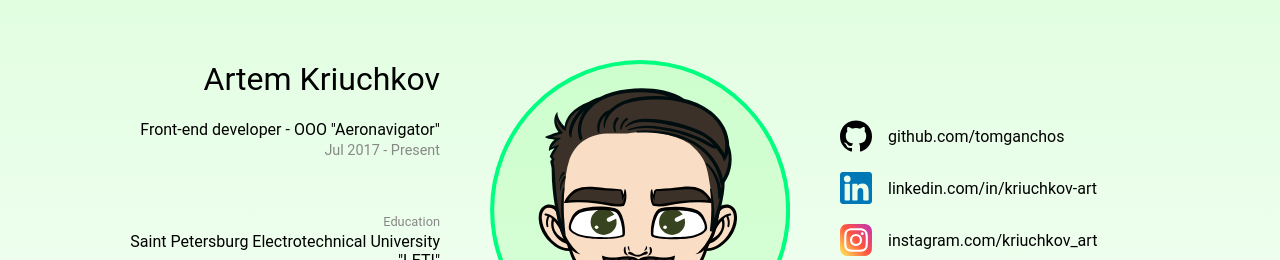
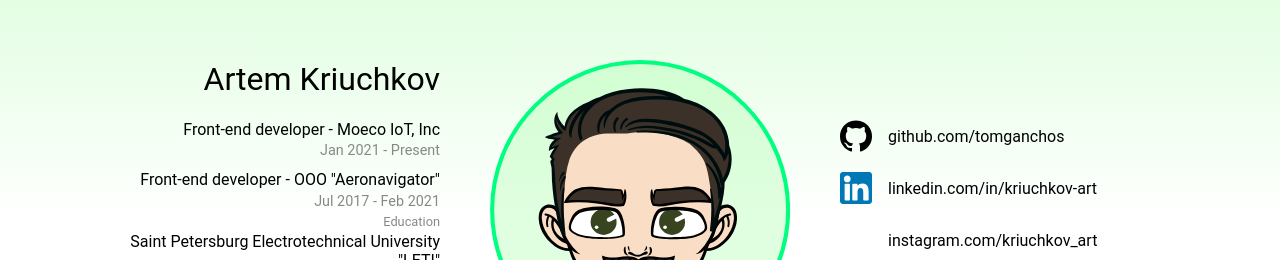
Before and after one commit to tomganchos/personal-page, a Vue app: page / in a window 1280 px wide. Shown: the part 20-280 px from the top of the page. Built offline with nearby package versions, Linux system fonts and the light colour scheme.

Commit message:
flop work links, remove projects

```diff
--- a/src/App.vue
+++ b/src/App.vue
@@ -48,7 +48,7 @@
       </ul>
     </header>
     <div class="divider" ref="divider"/>
-    <main>
+    <main style="display: none">
       <project-component v-for="(item, index) in projects"
                          :key="item.name"
                          :project="item"
@@ -80,8 +80,13 @@ export default {
     return {
       experience: [
         {
+          title: 'Front-end developer - Moeco IoT, Inc',
+          description: 'Jan 2021 - Present',
+          link: 'https://moeco.io/'
+        },
+        {
           title: 'Front-end developer - OOO "Aeronavigator"',
-          description: 'Jul 2017 - Present',
+          description: 'Jul 2017 - Feb 2021',
           link: 'http://aeronavigator.ru'
         }
       ],
```
Also changed, not shown: src/components/linkComponent.vue (+5 -1 lines).
